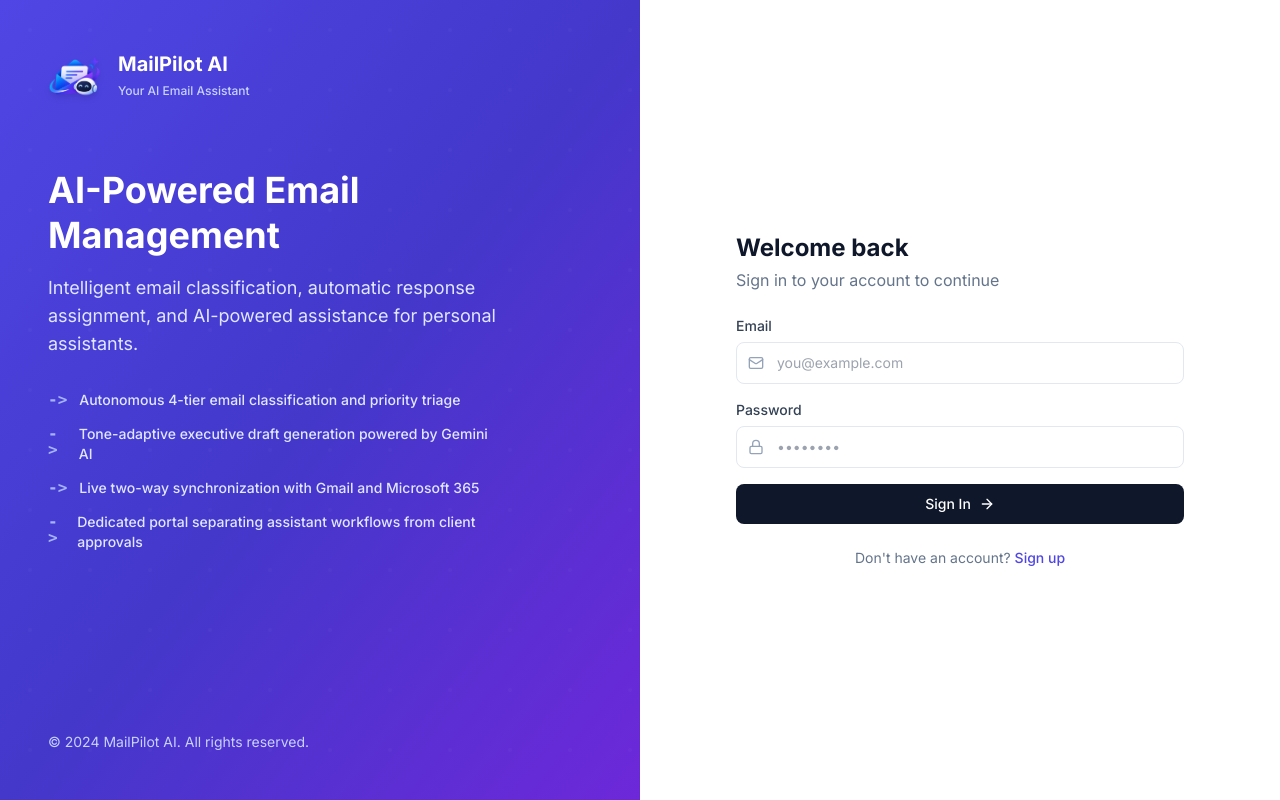
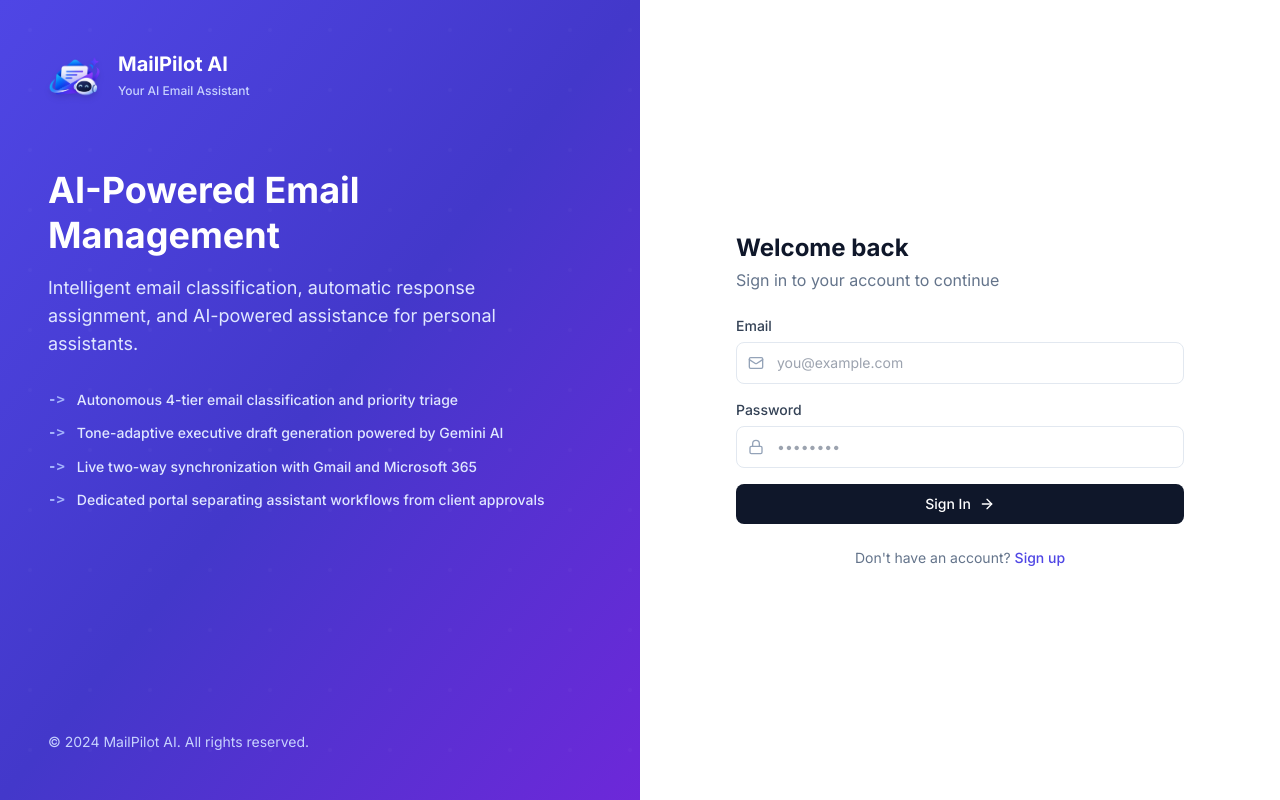
Before and after one commit to gowtham-v-data/MailPolitAI, a React (Vite) app in the folder frontend/: page /login in a window 1280 px wide. Built offline with nearby package versions, Linux system fonts and the light colour scheme; the HTML template or start-up script is replaced by a standard one.

Commit message:
fix(login): prevent -> symbol line wrap and ensure clean multiline text alignment

```diff
--- a/frontend/src/pages/Login.jsx
+++ b/frontend/src/pages/Login.jsx
@@ -52,22 +52,30 @@ export default function Login() {
             Intelligent email classification, automatic response assignment, and AI-powered assistance for personal assistants.
           </p>
 
-          <div className="mt-8 space-y-3.5 max-w-md">
+          <div className="mt-8 space-y-3.5 max-w-lg">
             <div className="flex items-start gap-3 text-indigo-100 text-sm font-medium">
-              <span className="text-indigo-300 font-mono font-bold select-none text-base leading-none mt-0.5">-&gt;</span>
-              <span>Autonomous 4-tier email classification and priority triage</span>
+              <span className="text-indigo-300 font-mono font-bold select-none text-sm flex-shrink-0 whitespace-nowrap leading-snug">
+                -&gt;
+              </span>
+              <span className="flex-1 leading-snug">Autonomous 4-tier email classification and priority triage</span>
             </div>
             <div className="flex items-start gap-3 text-indigo-100 text-sm font-medium">
-              <span className="text-indigo-300 font-mono font-bold select-none text-base leading-none mt-0.5">-&gt;</span>
-              <span>Tone-adaptive executive draft generation powered by Gemini AI</span>
+              <span className="text-indigo-300 font-mono font-bold select-none text-sm flex-shrink-0 whitespace-nowrap leading-snug">
+                -&gt;
+              </span>
+              <span className="flex-1 leading-snug">Tone-adaptive executive draft generation powered by Gemini AI</span>
             </div>
             <div className="flex items-start gap-3 text-indigo-100 text-sm font-medium">
-              <span className="text-indigo-300 font-mono font-bold select-none text-base leading-none mt-0.5">-&gt;</span>
-              <span>Live two-way synchronization with Gmail and Microsoft 365</span>
+              <span className="text-indigo-300 font-mono font-bold select-none text-sm flex-shrink-0 whitespace-nowrap leading-snug">
+                -&gt;
+              </span>
+              <span className="flex-1 leading-snug">Live two-way synchronization with Gmail and Microsoft 365</span>
             </div>
             <div className="flex items-start gap-3 text-indigo-100 text-sm font-medium">
-              <span className="text-indigo-300 font-mono font-bold select-none text-base leading-none mt-0.5">-&gt;</span>
-              <span>Dedicated portal separating assistant workflows from client approvals</span>
+              <span className="text-indigo-300 font-mono font-bold select-none text-sm flex-shrink-0 whitespace-nowrap leading-snug">
+                -&gt;
+              </span>
+              <span className="flex-1 leading-snug">Dedicated portal separating assistant workflows from client approvals</span>
             </div>
           </div>
         </div>
```
